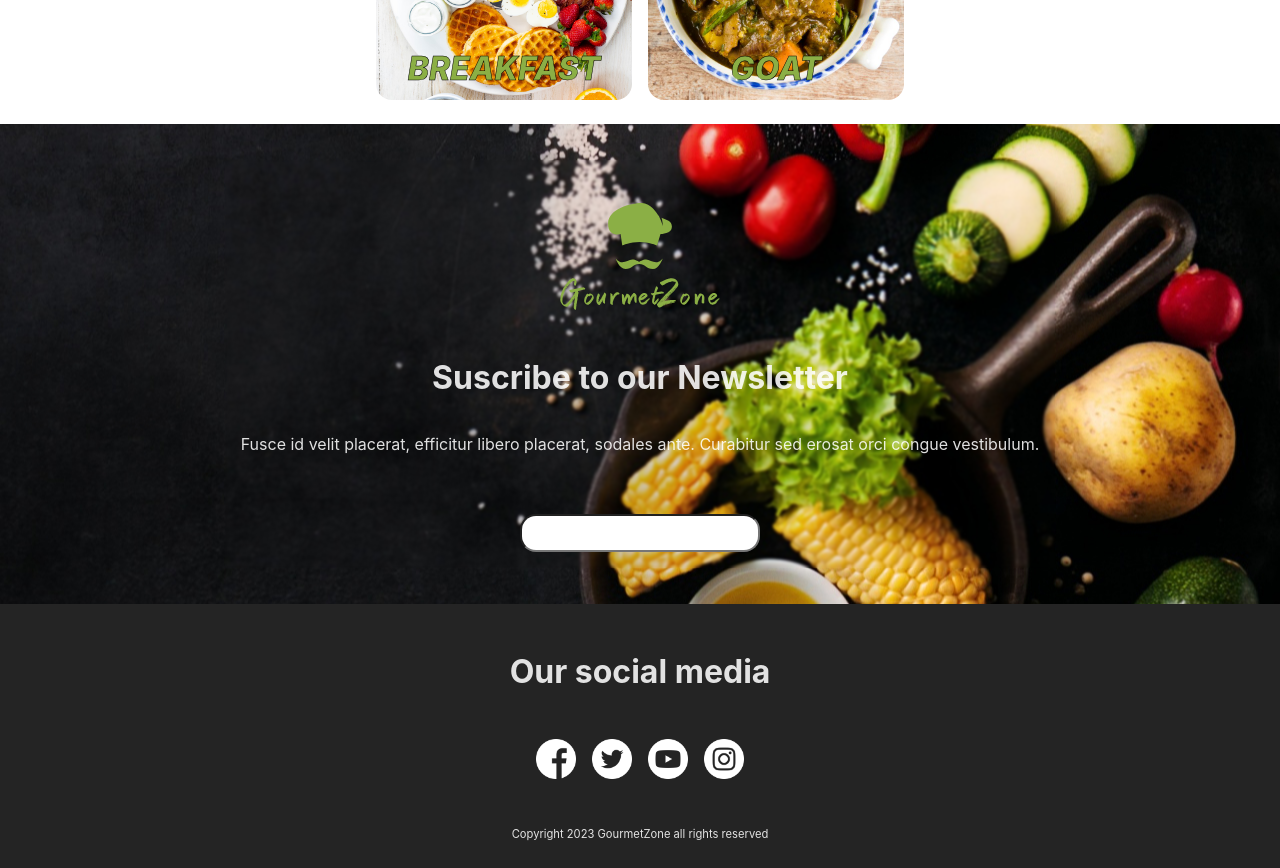
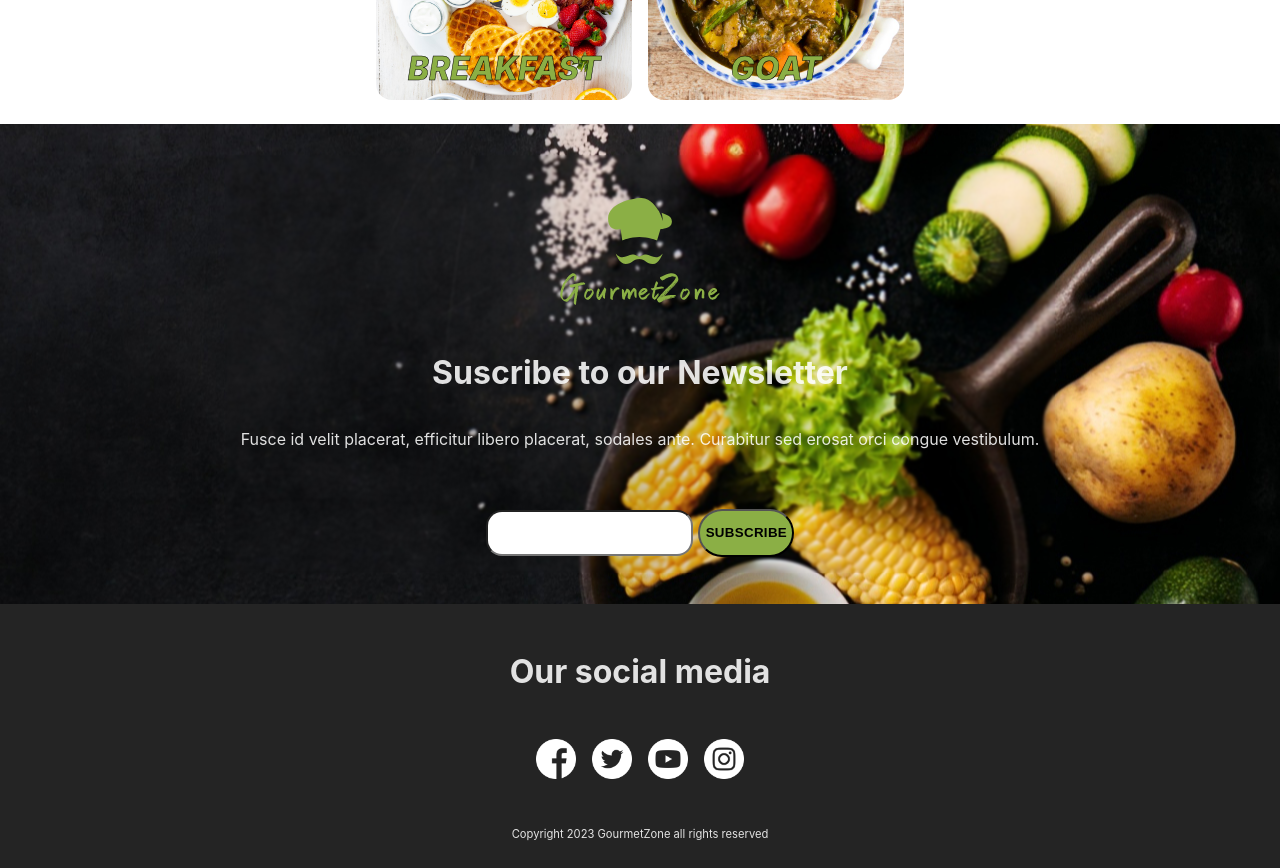
Before and after one commit to Nogreff/Project9, a React (Vite) app: page / in a window 1280 px wide. Shown: the part 1380-2248 px from the top of the page. Built offline with nearby package versions, Linux system fonts and the light colour scheme.

Commit message:
updated newsletter button

```diff
--- a/src/components/NewsLetter.tsx
+++ b/src/components/NewsLetter.tsx
@@ -12,7 +12,7 @@ function NewsLetter() {
       </p>
       <div className="sub_to_newsletter">
         <input type="text" className="mail"></input>
-        <button className="button_newsletter"></button>
+        <button className="button_newsletter">SUBSCRIBE</button>
       </div>
       </div>
     </div>
--- a/src/css/NewsLetter.css
+++ b/src/css/NewsLetter.css
@@ -1,7 +1,7 @@
 .newsletter {
   background: url("../img/newsletter.jpg") right no-repeat;
   width: 100vw;
-  min-height: 30rem;
+ height: 30rem;
   /* -webkit-text-stroke: 0.4px black; */
   display: flex;
   flex-direction: column;
@@ -23,56 +23,61 @@
   width: 10em;
   height: 10rem;
 }
+.sub_to_newsletter{
+  width: 20rem;
+  display: flex;
+  align-items: center;
+  justify-content: space-evenly;
+}
+@media(min-width:50rem){
+  sub_to_newsLetter{
+    width: 24rem;
+    justify-content: space-between;
+  }
+}
 .mail{
-  width: 12rem;
-  height: 2rem;
+  width: 10rem;
+  height: 2.5rem;
   border-radius: 1rem;
-  word-wrap: break-word;
+/*   word-wrap: break-word; */
   padding-right: 2.2rem;
   padding-left: 0.5rem;
   font-size: 1rem;
   outline-style: none;
 }
-.sub_to_newsletter{
-  width: 18rem;
-  display: flex;
-  align-items: center;
-  justify-content: end;
-}
-@media(min-width:50rem){
+/* @media(min-width:50rem){
   .sub_to_newsletter{
     justify-content: center;
   }
-}
+} */
 .button_newsletter{
-  background-color: #fff;
-  mask-image: url("../img/newsLetter/send.png");
+/*   mask-image: url("../img/newsLetter/send.png");
   mask-position: center;
   mask-repeat: no-repeat;
   mask-size: contain;
   -webkit-mask-image: url("../img/newsLetter/submit.png");
   -webkit-mask-position: center;
   -webkit-mask-repeat: no-repeat;
-  -webkit-mask-size: contain;
-  position: relative;
-  right: 15%;
-  width: 3rem;
+  -webkit-mask-size: contain; */
+/*   right: 15%; */
+display: inline-block;
+  width: 6rem;
+  height: 2rem;
+  color: black;
   height: 3rem;
-  border-radius: 50%;
+  border-radius: 2rem;
+  font-weight: 600;
+  letter-spacing: 0.02rem;
+  padding: 0;
+  background-color: #8BAF45;
+  cursor: pointer;
 }
+.button_newsletter:hover{
+  background-color: greenyellow;
+  transition: background-color 300ms ease-in;
+}
+
 .newsletter_wrapper>p{
   height: 4rem;
   overflow: hidden;
 }
-@media(min-width:50rem){
-  .button_newsletter{
-    position: absolute;
-    top: 85.5%;
-    left: 60%;
-  }
-}
-.button_newsletter:hover{
-  cursor: pointer;
-/*   box-shadow: -2px -2px 8px lightgray,2px 2px 8px lightgray;
-  transition:box-shadow 300ms ease-in; */
-}
```
